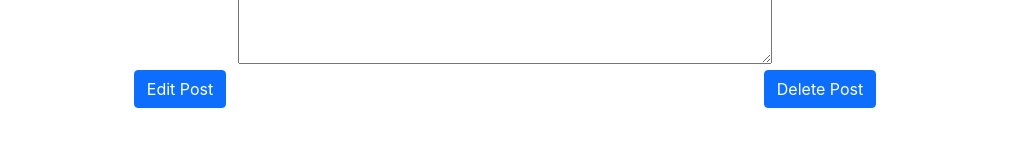
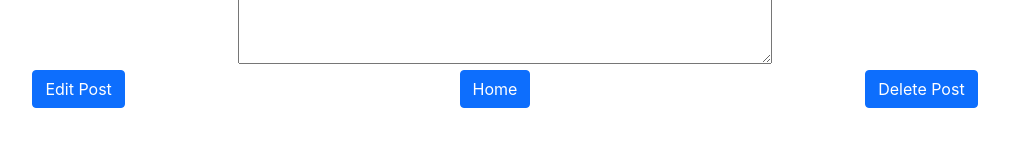
Before and after one commit to jitrakorn/TT3_Group3, a React (Create React App) app in the folder frontend/: page /editPost in a window 1280 px wide. Shown: the part 540-686 px from the top of the page, without its empty margins (135-1144 px from the left). Built offline with nearby package versions, Linux system fonts and the light colour scheme.

Commit message:
new commit

```diff
--- a/frontend/src/components/EditPost.js
+++ b/frontend/src/components/EditPost.js
@@ -14,6 +14,9 @@ const EditPost = () => {
     }
     function edit() {
         //submit post to database
+    }
+    function goHome() {
+        navigate("/", { replace: true });
     }
     let p_id = postId == null ? 1 : postId
     const [post,setPost] = useState([]);
@@ -36,6 +39,7 @@ const EditPost = () => {
             <br/>
             <div className="d-flex justify-content-around">
                 <button className="btn btn-primary" onClick={edit}>Edit Post</button>
+                <button className="btn btn-primary" onClick={goHome}>Home</button>
                 <button className="btn btn-primary" onClick={deletePost}>Delete Post</button>
 
             </div>
```
